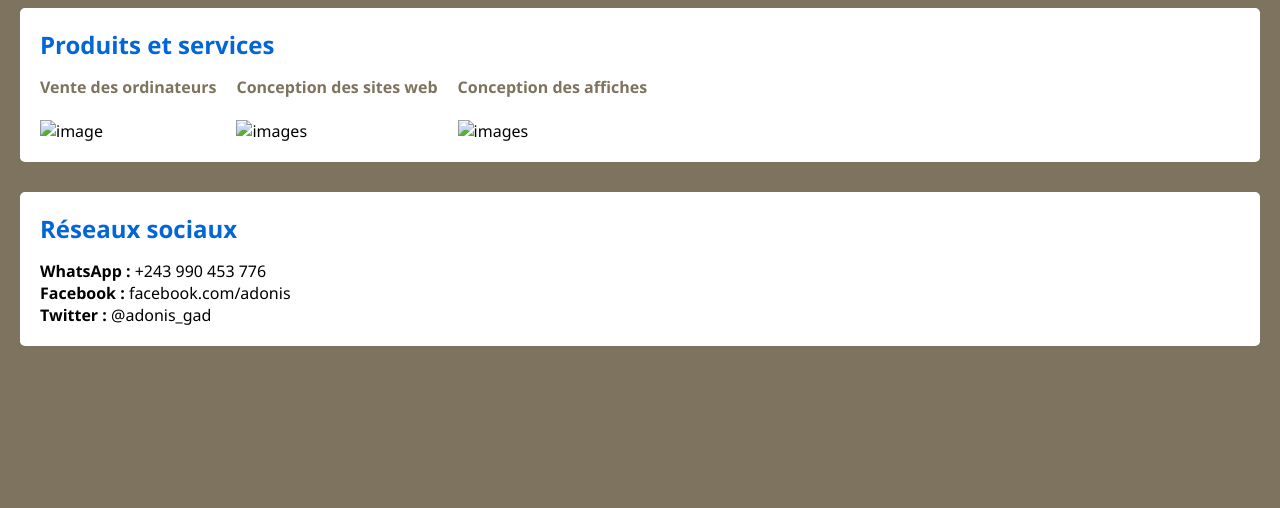
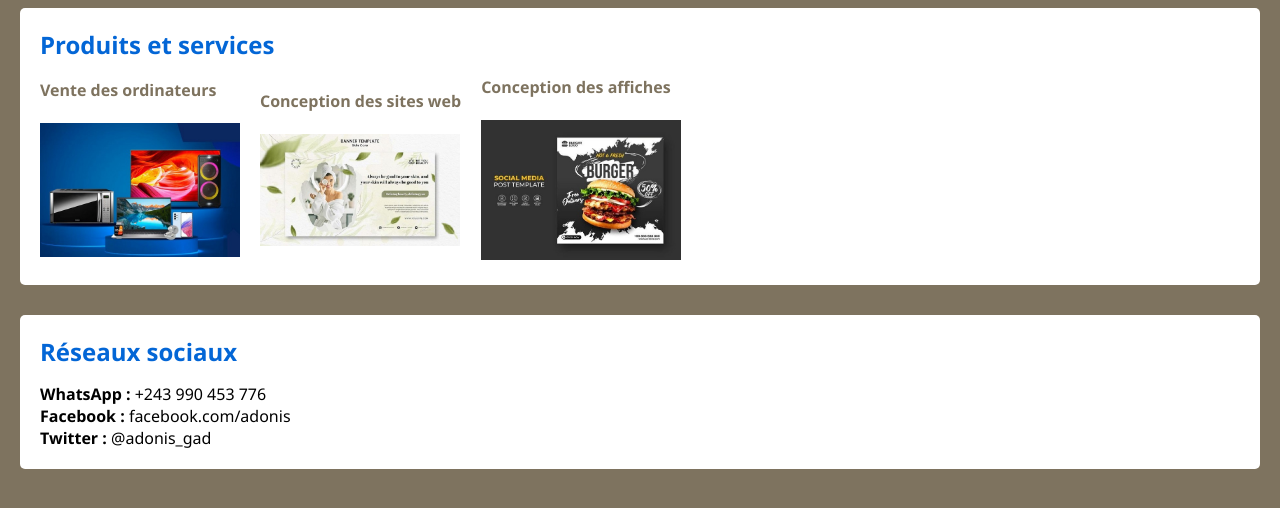
Before and after one commit to Miclay32/My_business_card, a plain HTML site: page services.html in a window 1280 px wide. Shown: the part 80-588 px from the top of the page. Drawn offline with Linux system fonts and the light colour scheme; files that its build step writes are made by us from their sources.

Commit message:
Update services.html

```diff
--- a/services.html
+++ b/services.html
@@ -3,7 +3,7 @@
 <head>
     <meta charset="UTF-8">
     <title>Services</title>
-    <link rel="stylesheet" href="css/style.css">
+    <link rel="stylesheet" href="style.css">
 </head>
 <body>
     <header>
@@ -19,15 +19,15 @@
             <div class="service-card">
                 <p>
                     <strong class="maga">Vente des ordinateurs</strong> <br><br>
-                    <img src="images/services/ordi.jpg" alt="image">
+                    <img src="ordi.jpg" alt="image">
                 </p>
                 <p>
                     <strong class="maga">Conception des sites web </strong><br><br>
-                    <img src="images/services/montage.jpg" alt="images">
+                    <img src="montage.jpg" alt="images">
                 </p>
                 <p>
                     <strong class="maga">Conception des affiches </strong><br><br>
-                    <img src="images/services/affiche.jpg" alt="images">
+                    <img src="affiche.jpg" alt="images">
                 </p>
             </div>
         </section>
```
